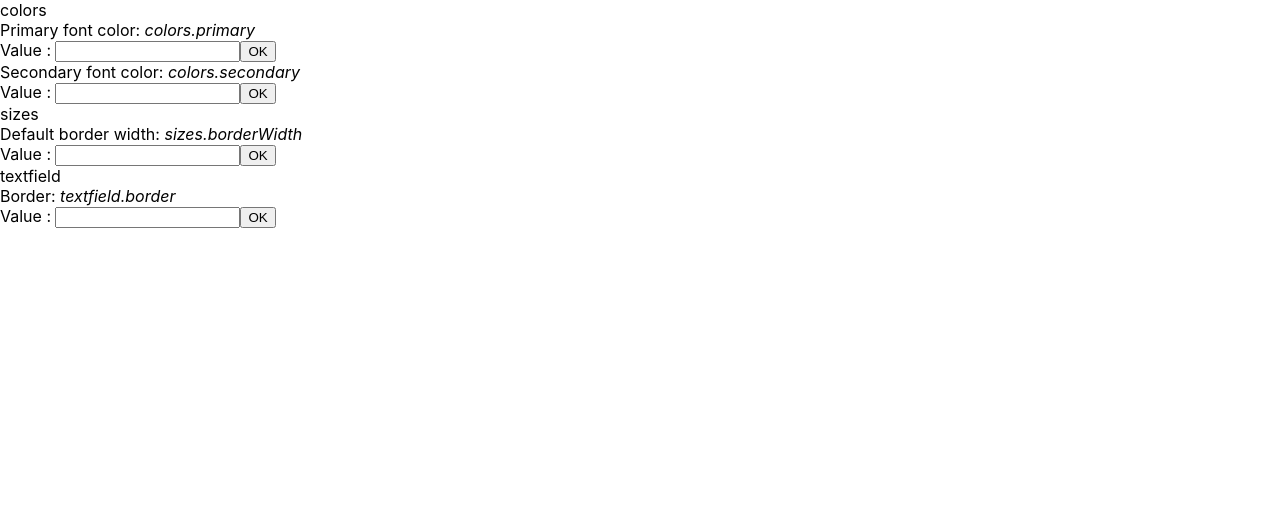
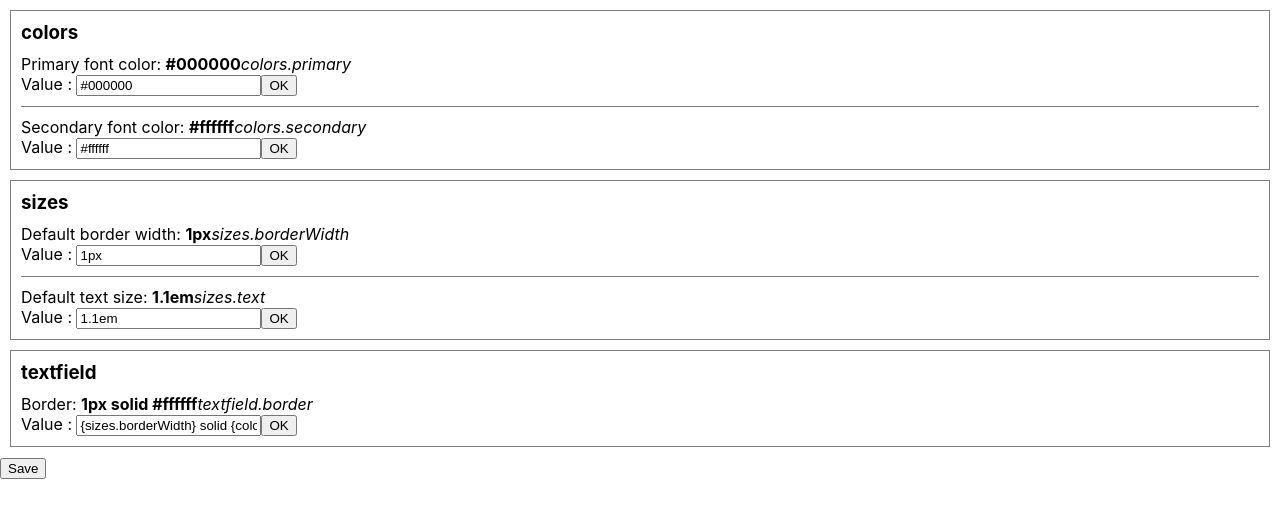
Before and after one commit to encetroc/theme-maker, a React (Create React App) app: page / in a window 1280 px wide. Shown: the top 518 px of the page. Built offline with nearby package versions, Linux system fonts and the light colour scheme.

Commit message:
add proper style picker construction from object

```diff
--- a/src/App.js
+++ b/src/App.js
@@ -1,4 +1,3 @@
-import StylePicker from './StylePicker/StylePicker'
 import Section from './Section/Section'
 import React, { useReducer } from 'react'
 import './App.css';
@@ -9,16 +8,17 @@ const initialTheme = {
     secondary: { value: '#ffffff', description: 'Secondary font color' }
   },
   sizes: {
-    borderWidth: { value: '1px', description: 'Default border width' }
+    borderWidth: { value: '1px', description: 'Default border width' },
+    text: { value: '1.1em', description: 'Default text size' }
   },
   textfield: {
-    border: { value: '{sizes.borderWidth} solid {colors.primary}', description: 'Border' }
+    border: { value: '{sizes.borderWidth} solid {colors.secondary}', description: 'Border' }
   }
 }
 
-const reducer = (state, action) => {
+const themeReducer = (state, action) => {
   switch (action.type) {
-    case 'change':
+    case 'UPDATE_THEME':
       const key = Object.keys(action.payload)[0]
       const value = action.payload[key]
       return {
@@ -34,22 +34,23 @@ const reducer = (state, action) => {
 }
 
 function App() {
-  const [state, dispatch] = useReducer(reducer, localStorage.getItem('theme') || initialTheme)
-  const handleClick = () => {
-    dispatch({ type: 'change', payload: { colors: { primary: { value: '#hello', description: 'Primary font color' } } } })
-    console.log(state)
+  const [themeState, themeDispatch] = useReducer(themeReducer, JSON.parse(localStorage.getItem('theme')) || initialTheme)
+  const saveTheme = () => {
+    localStorage.setItem('theme', JSON.stringify(themeState))
   }
   return (
-    <div>
-      {Object.entries(state).map((value) => {
-        console.log(value)
-        return <Section section={value} dispatch={dispatch} />
-      })}
-      {/*       <StylePicker label='Primary font color' type='colors' name='primary' />
-      <StylePicker label='Default border width' type='sizes' name='borderWidth' />
-      <StylePicker label='Border' type='textfield' name='border' />
-      <button onClick={() => handleClick()}>click me</button> */}
-    </div>
+    <>
+      <div>
+        {Object.entries(themeState).map((el) => {
+          return <Section
+            key={el[0]}
+            section={el}
+            themeState={themeState}
+            themeDispatch={themeDispatch} />
+        })}
+      </div>
+      <button onClick={saveTheme}>Save</button>
+    </>
   );
 }
 
--- /dev/null
+++ b/src/Section/Section.css
@@ -0,0 +1,10 @@
+.section-container {
+  border: 1px solid gray;
+  padding: 10px;
+  margin: 10px;
+}
+
+.section-title {
+  margin: 0;
+  padding-bottom: 10px;
+}
--- a/src/Section/Section.js
+++ b/src/Section/Section.js
@@ -1,17 +1,25 @@
 import React from 'react'
 import StylePicker from '../StylePicker/StylePicker'
+import './Section.css';
 
-const Section = ({ section, dispatch }) => {
-    return (
-        <>
-            <div>
-                {section[0]}
-            </div>
-            {Object.entries(section[1]).map((value) => {
-                return <StylePicker label={value[1].description} type={section[0]} name={value[0]} dispatch={dispatch} />
-            })}
-        </>
-    )
+const Section = ({ section, themeState, themeDispatch }) => {
+  return (
+    <section className="section-container">
+      <h3 className="section-title">
+        {section[0]}
+      </h3>
+      {Object.entries(section[1]).map((el) => {
+        return <StylePicker
+          key={el[0]}
+          description={el[1].description}
+          styleValue={el[1].value}
+          sectionName={section[0]}
+          styleName={el[0]}
+          themeState={themeState}
+          themeDispatch={themeDispatch} />
+      })}
+    </section>
+  )
 }
 
 export default Section
--- /dev/null
+++ b/src/StylePicker/StylePicker.css
@@ -0,0 +1,5 @@
+.style-picker-container + .style-picker-container {
+  border-top: 1px solid gray;
+  padding-top: 10px;
+  margin-top: 10px;
+}
--- a/src/StylePicker/StylePicker.js
+++ b/src/StylePicker/StylePicker.js
@@ -1,42 +1,63 @@
 import React, { useState, useEffect } from 'react'
+import './StylePicker.css';
 
-const StylePicker = ({ label, type, name }) => {
-    const [style, setStyle] = useState(localStorage.getItem(`${type}.${name}`) || '')
+const color = /^#(?:[0-9a-f]{3}){1,2}$/i
+const size = /^([+-]?(?:\d+|\d*\.\d+))(px|em|%)$/
+const calc = /^(calc\()([+-]?(?:\d+|\d*\.\d+))(px|em|%)(\*|\+|\-|\/)([+-]?(?:\d+|\d*\.\d+))(px|em|%)(\))$/
+const normalBorder = /^([+-]?(?:\d+|\d*\.\d+))(px|em|%)(\s+)(solid|dashed)(\s+)#(?:[0-9a-f]{3}){1,2}$/
+const calcBorder = /^(([+-]?(?:\d+|\d*\.\d+))(px|em|%)|(calc\()([+-]?(?:\d+|\d*\.\d+))(px|em|%)(\*|\+|\-|\/)([+-]?(?:\d+|\d*\.\d+))(px|em|%)(\)))(\s+)(solid|dashed)(\s+)#(?:[0-9a-f]{3}){1,2}$/
+
+const StylePicker = ({ description, styleValue, sectionName, styleName, themeState, themeDispatch }) => {
+  const [style, setStyle] = useState(styleValue)
   const [resolvedStyle, setResolvedStyle] = useState('')
+  const [errors, setErrors] = useState('')
   const handleSubmit = (e) => {
     e.preventDefault();
-        localStorage.setItem(`${type}.${name}`, style);
+    if (!resolveStyle(style).match(calcBorder)) {
+      setErrors('invalid input')
+    } else {
+      setErrors('')
+      themeDispatch(
+        {
+          type: 'UPDATE_THEME',
+          payload: { [sectionName]: { [styleName]: { value: style, description: description } } }
         }
-    const resolveStyle = () => {
-        const styleVariables = style.match(/\{(.*?)\}/g);
-        if (!styleVariables) {
-            setResolvedStyle(style)
-            return
+      )
     }
-        const newStyle = style.replace(/\{(.*?)\}/g, function (match) {
-            return localStorage.getItem(match.replace('{', '').replace('}', ''))
+  }
+  const resolveStyle = (styleVar) => {
+    if (!styleVar.match(/\{(.*?)\}/g)) {
+      return styleVar
+    }
+    const newResolvedStyle = styleVar.replace(/\{(.*?)\}/g, (match) => {
+      const propsArray = match.replace('{', '').replace('}', '').split('.')
+      console.log(propsArray)
+      return themeState[propsArray[0]]
+        && themeState[propsArray[0]][propsArray[1]]
+        && themeState[propsArray[0]][propsArray[1]].value
     });
-        setResolvedStyle(newStyle)
-        return
+    return newResolvedStyle
   }
   useEffect(() => {
-        resolveStyle()
-    })
+    setResolvedStyle(resolveStyle(style))
+  }, [themeState])
   return (
-        <div>
-            <span>{label}: </span>
+    <div className="style-picker-container">
+      <span>{description}: </span>
       <strong>{resolvedStyle}</strong>
-            <i>{type}.{name}</i>
+      <i>{sectionName}.{styleName}</i>
       <br />
       <form onSubmit={handleSubmit}>
         <label htmlFor='style'>Value : </label>
         <input
+          required
           type='text'
           id='style'
           name='style'
           value={style}
           onChange={(e) => setStyle(e.target.value)}
         />
+        {errors}
         <button type='submit'>OK</button>
       </form>
     </div>
```
Lines whose indentation alone changed are shown as unchanged.
